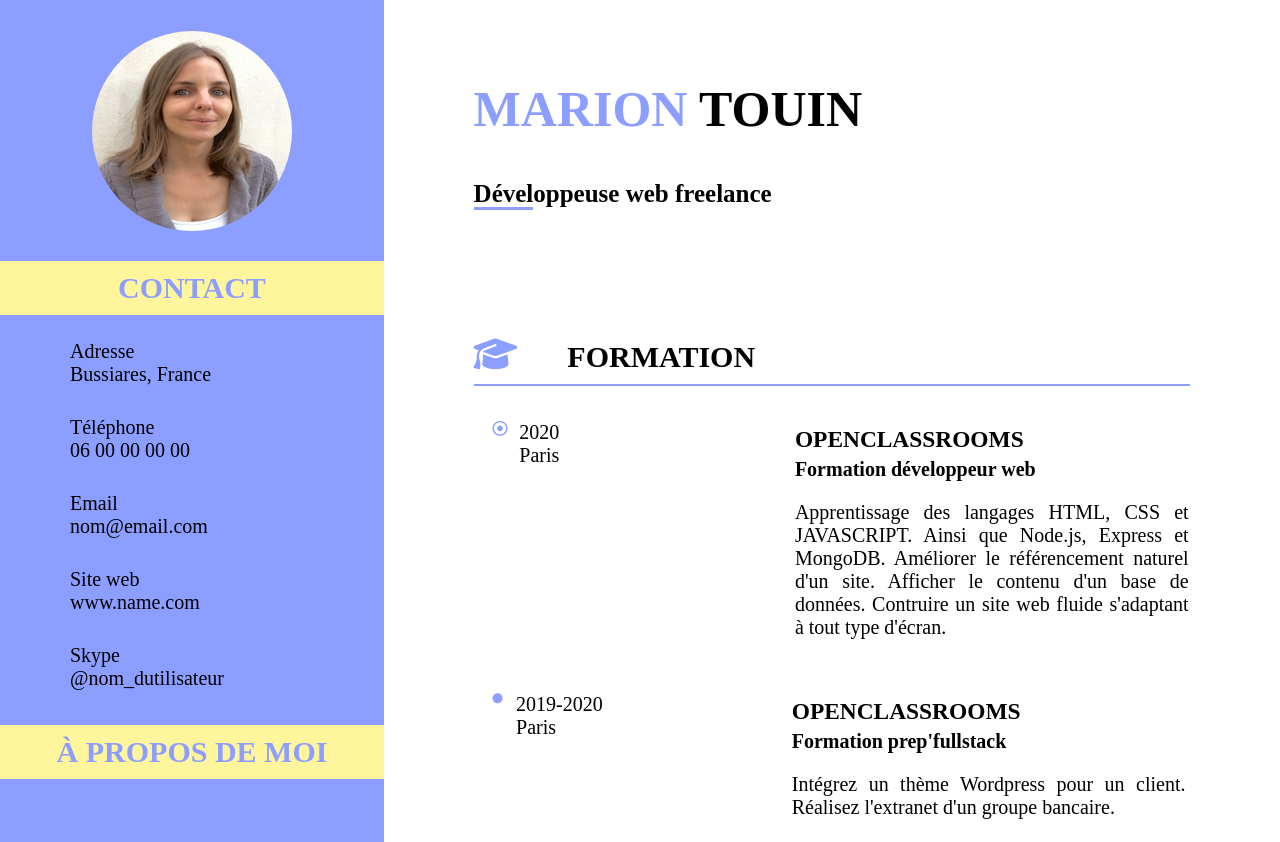
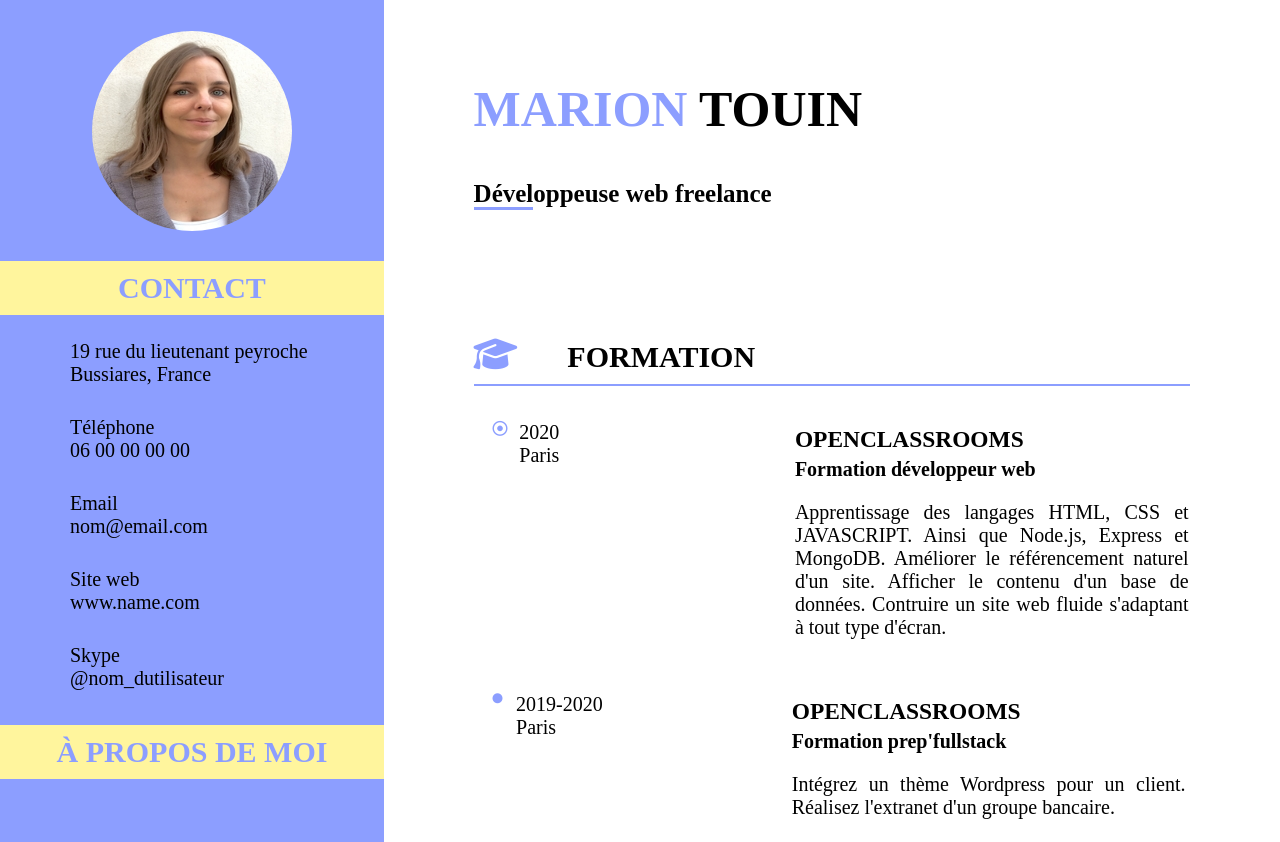
Before and after one commit to Marion-Touin/Projet2-OC-CV, a plain HTML site: page index.html in a window 1280 px wide. Shown: the top 842 px of the page. Drawn offline with Linux system fonts and the light colour scheme.

Commit message:
changement coordonée

```diff
--- a/index.html
+++ b/index.html
@@ -18,7 +18,7 @@
         <!--Section contact-->
         <section class="blockcontact">
             <h2 class="titre">contact</h2>
-            <p class="contact">Adresse<br/>Bussiares, France</p>
+            <p class="contact">19 rue du lieutenant peyroche<br/>Bussiares, France</p>
             <p class="contact">Téléphone<br/>06 00 00 00 00</p>
             <p class="contact">Email<br/>nom@email.com</p>
             <p class="contact">Site web<br/>www.name.com</p>
```
